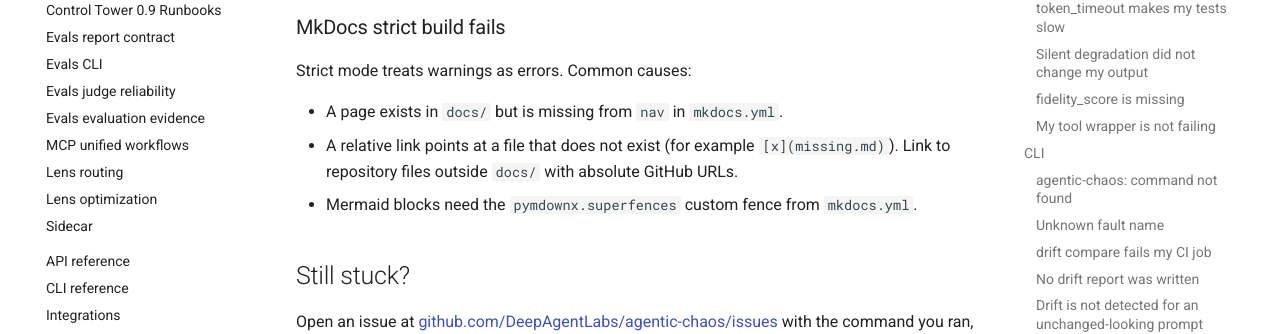
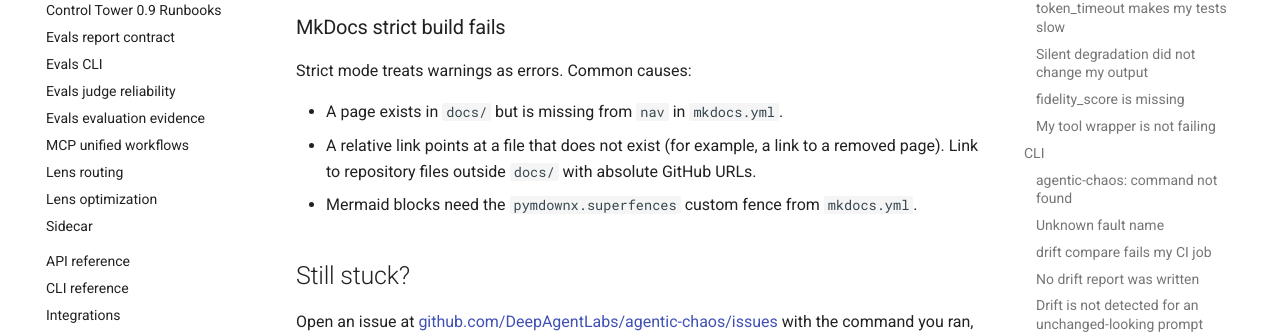
Before and after one commit to DeepAgentLabs/agentic-chaos, an MkDocs documentation site: the page built from docs/troubleshooting.md, in a window 1280 px wide and 900 px high, scrolled down 2646 px. Shown: the part 379-713 px from the top of the window. Built offline with MkDocs 1.6.1 and Material for MkDocs 9.7.7, drawn with Linux system fonts in a browser that asks for light colours; comment, search, counter and statistics services are not loaded; some of the changed text lies outside the part shown.

Commit message:
docs: complete docs/troubleshooting.md documentation coverage

```diff
--- a/docs/troubleshooting.md
+++ b/docs/troubleshooting.md
@@ -116,7 +116,7 @@ Prompt drift is based on a hash and inline diff of the file you pass with `--pro
 Strict mode treats warnings as errors. Common causes:
 
 - A page exists in `docs/` but is missing from `nav` in `mkdocs.yml`.
-- A relative link points at a file that does not exist (for example `[x](missing.md)`). Link to repository files outside `docs/` with absolute GitHub URLs.
+- A relative link points at a file that does not exist (for example, a link to a removed page). Link to repository files outside `docs/` with absolute GitHub URLs.
 - Mermaid blocks need the `pymdownx.superfences` custom fence from `mkdocs.yml`.
 
 ## Still stuck?
```
Also changed, not shown: other parts of docs/troubleshooting.md (+1 -1 lines).
